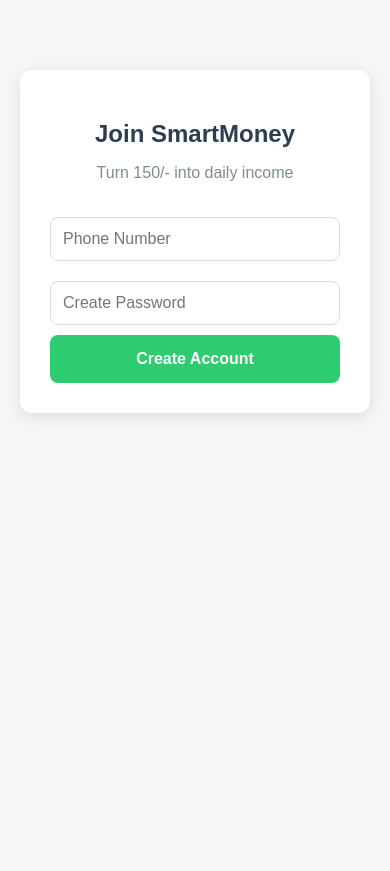
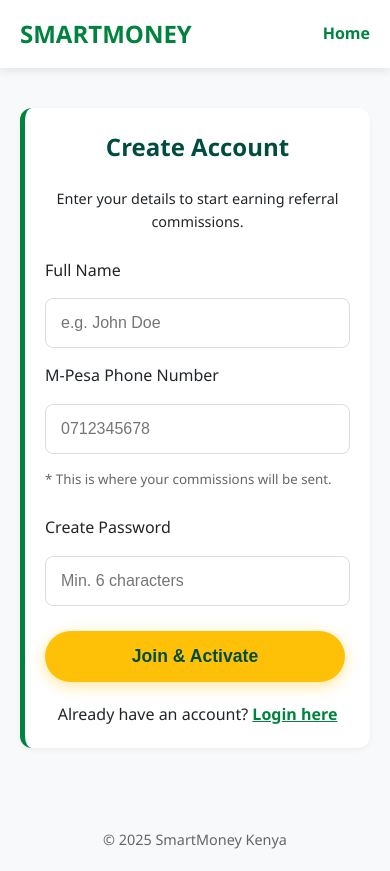
Before and after one commit to franksmc2008-create/smartmoney-live, a website: page register.html in a window 390 px wide. Before the commit the page ends 844 px from the top, so only its background shows below. Drawn offline with Linux system fonts and the light colour scheme.

Commit message:
Add mobile-optimized registration page

```diff
--- a/register.html
+++ b/register.html
@@ -2,54 +2,47 @@
 <html lang="en">
 <head>
     <meta charset="UTF-8">
-    <meta name="viewport" content="width=device-width, initial-scale=1.0">
-    <title>Join SmartMoney</title>
-    <style>
-        body { font-family: sans-serif; background: #f4f7f6; margin: 0; padding: 20px; display: flex; justify-content: center; }
-        .card { background: white; padding: 30px; border-radius: 12px; width: 100%; max-width: 350px; box-shadow: 0 4px 15px rgba(0,0,0,0.1); margin-top: 50px; }
-        h2 { text-align: center; color: #2c3e50; margin-bottom: 5px; }
-        p { text-align: center; color: #7f8c8d; margin-bottom: 25px; }
-        input { width: 100%; padding: 12px; margin: 10px 0; border: 1px solid #ddd; border-radius: 8px; box-sizing: border-box; font-size: 16px; }
-        .btn { width: 100%; padding: 15px; background: #2ecc71; color: white; border: none; border-radius: 8px; font-weight: bold; font-size: 16px; cursor: pointer; }
-    </style>
+    <meta name="viewport" content="width=device-width, initial-scale=1.0, maximum-scale=1.0, user-scalable=no">
+    <title>Join SmartMoney | Create Your Account</title>
+    <link rel="stylesheet" href="style.css">
 </head>
 <body>
 
-<div class="card">
-    <h2>Join SmartMoney</h2>
-    <p>Turn 150/- into daily income</p>
+    <header>
+        <div class="logo">SmartMoney</div>
+        <nav>
+            <a href="/" style="text-decoration: none; color: #00833f; font-weight: bold;">Home</a>
+        </nav>
+    </header>
 
-    <form id="regForm">
-        <input type="tel" id="phone" placeholder="Phone Number" required>
-        <input type="password" id="password" placeholder="Create Password" required>
-        <button type="submit" class="btn">Create Account</button>
-    </form>
-</div>
+    <div class="container">
+        <div class="card" style="max-width: 400px; margin: 0 auto;">
+            <h2 style="text-align: center; color: #004d40; margin-bottom: 20px;">Create Account</h2>
+            <p style="text-align: center; font-size: 0.9rem; margin-bottom: 25px;">Enter your details to start earning referral commissions.</p>
 
-<script>
-    const urlParams = new URLSearchParams(window.location.search);
-    const refCode = urlParams.get('ref');
+            <form action="/register" method="POST">
+                <label for="fullName">Full Name</label>
+                <input type="text" id="fullName" name="fullName" placeholder="e.g. John Doe" required>
 
-    document.getElementById('regForm').addEventListener('submit', async (e) => {
-        e.preventDefault();
-        const phone = document.getElementById('phone').value;
-        const password = document.getElementById('password').value;
+                <label for="phone">M-Pesa Phone Number</label>
+                <input type="tel" id="phone" name="phone" placeholder="0712345678" required>
+                <small style="color: #666; margin-bottom: 10px; display: block;">* This is where your commissions will be sent.</small>
 
-        const response = await fetch('/api/auth/register', {
-            method: 'POST',
-            headers: { 'Content-Type': 'application/json' },
-            body: JSON.stringify({ phone, password, referredByCode: refCode })
-        });
+                <label for="password">Create Password</label>
+                <input type="password" id="password" name="password" placeholder="Min. 6 characters" required>
 
-        const data = await response.json();
-        if (response.ok) {
-            alert("Account Created! Use your phone and password to login.");
-            window.location.href = "login.html";
-        } else {
-            alert(data.msg);
-        }
-    });
-</script>
+                <button type="submit" class="btn btn-primary" style="width: 100%; margin-top: 10px;">Join & Activate</button>
+            </form>
+
+            <div style="text-align: center; margin-top: 20px;">
+                <p>Already have an account? <a href="login.html" style="color: #00833f; font-weight: bold;">Login here</a></p>
+            </div>
+        </div>
+    </div>
+
+    <footer>
+        <p>&copy; 2025 SmartMoney Kenya</p>
+    </footer>
 
 </body>
 </html>
```
